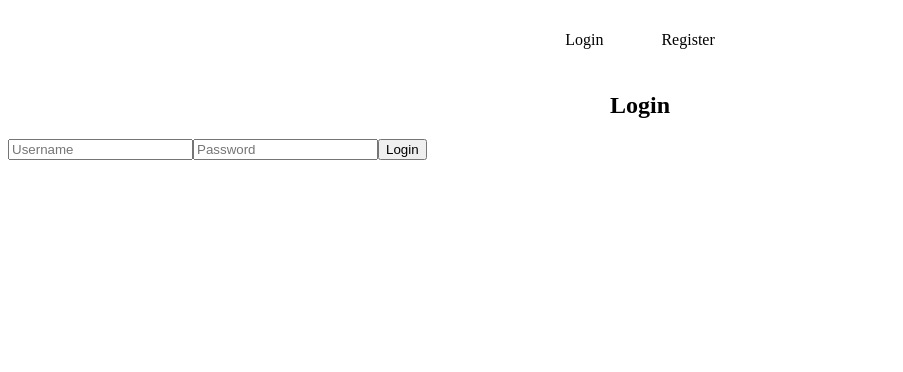
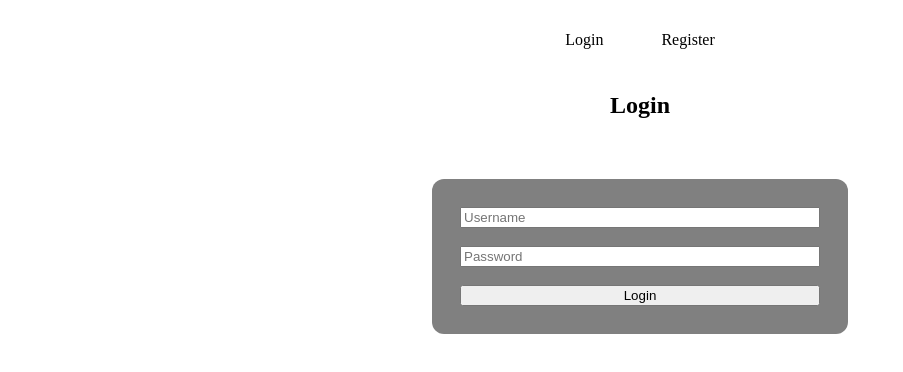
Before and after one commit to Kk0004/NotesList, a React (Vite) app in the folder krasiproject/: page /login in a window 1280 px wide. Shown: the top 372 px of the page, without its empty margins (0-903 px from the left). Built offline with nearby package versions, Linux system fonts and the light colour scheme.

Commit message:
Adding CSS for the login form

```diff
--- a/krasiproject/src/styles/forms.css
+++ b/krasiproject/src/styles/forms.css
@@ -53,3 +53,21 @@ nav button {
     font-size: 15px;
   }
 }
+
+
+/* LOGIN FORM */
+form {
+  width: 360px;
+  max-width: 90%;
+  margin: 60px auto;
+  padding: 28px;
+  border: 1px solid var(--border);
+  border-radius: 12px;
+  background: var(--bg);
+  box-shadow: var(--shadow);
+  display: flex;
+  flex-direction: column;
+  gap: 18px;
+  align-items: stretch;
+  background-color: gray;
+}
```
